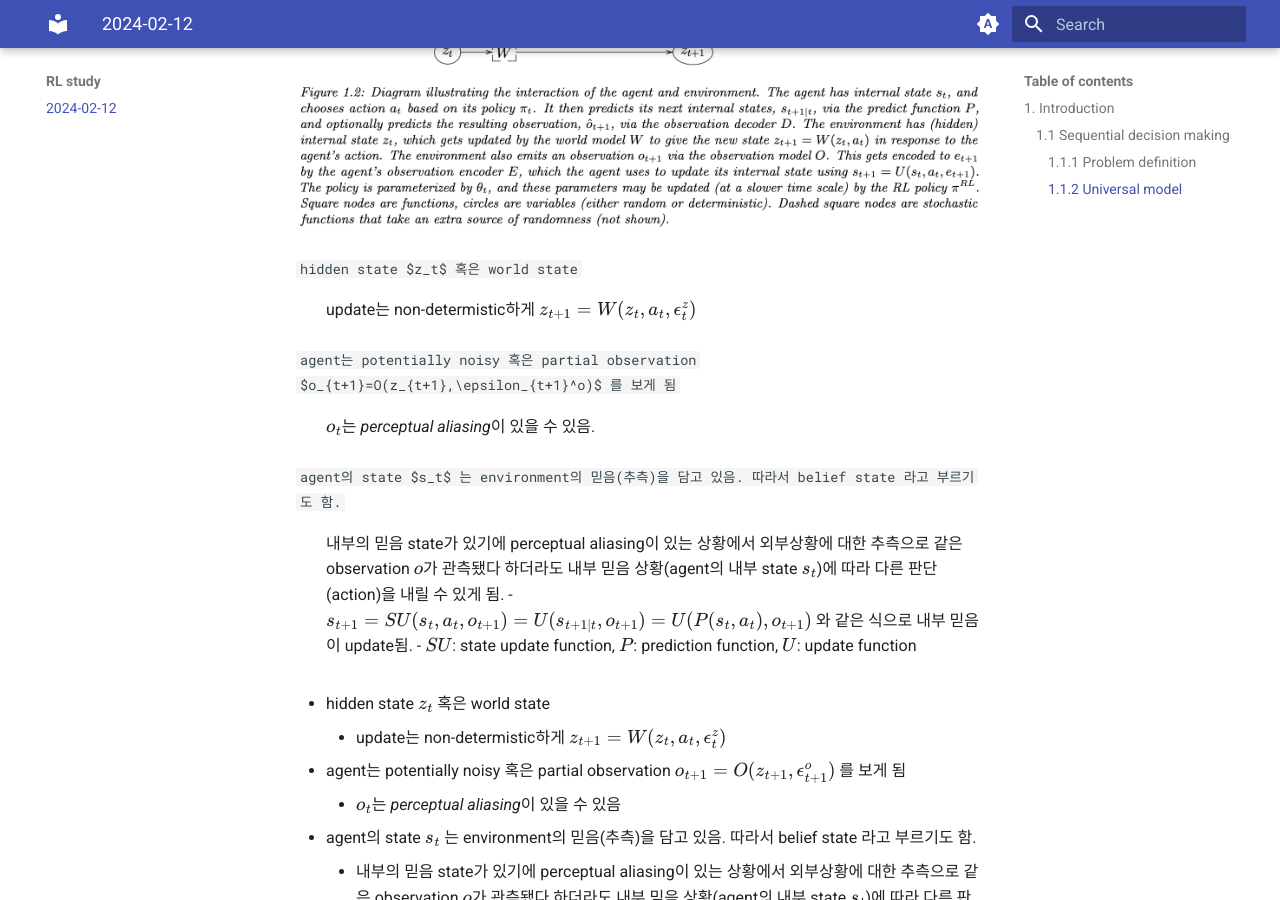
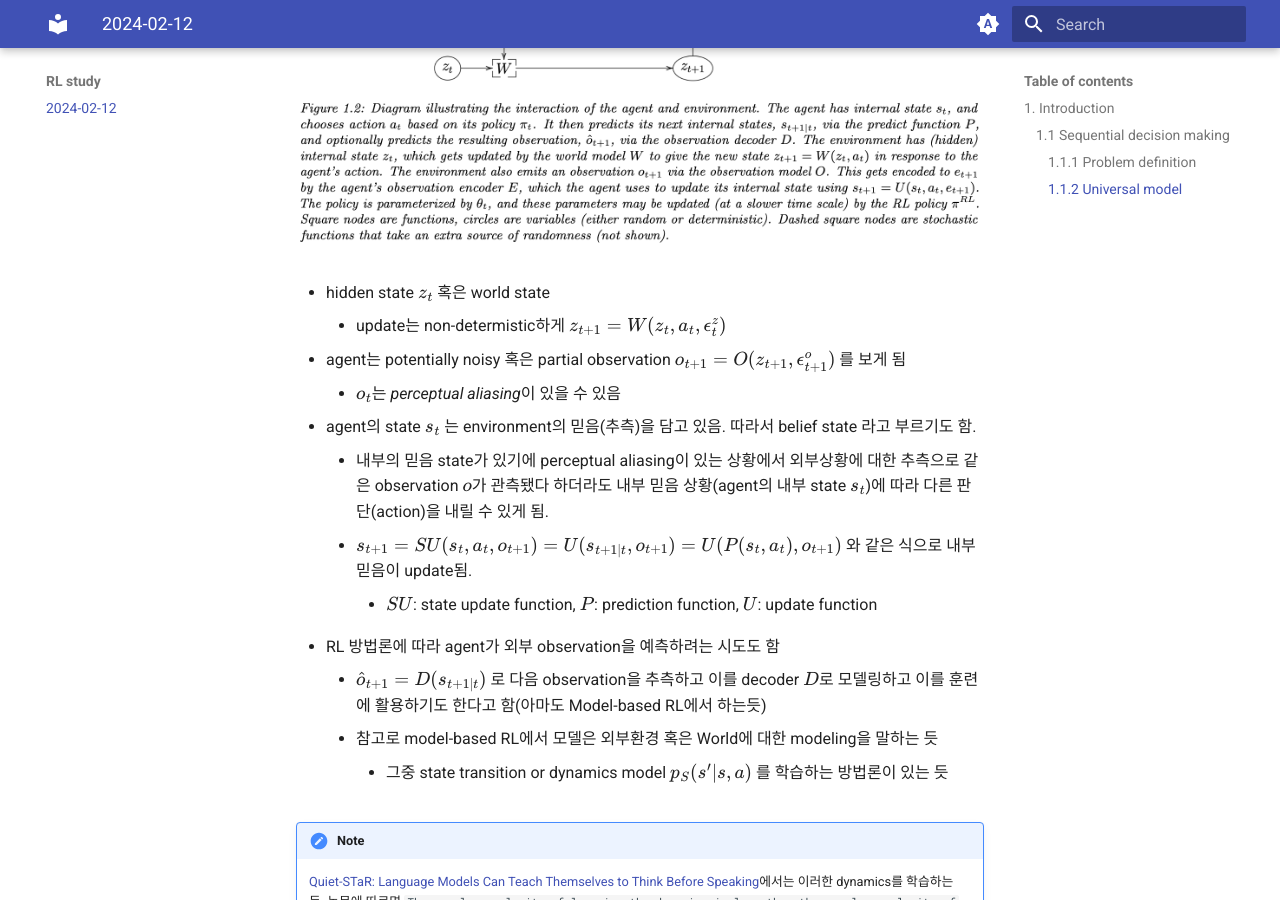
Before and after one commit to wise-hyunsoo/wise-hyunsoo.github.io, an MkDocs documentation site: the page built from docs/RL study/2024-02-12.md, in a window 1280 px wide and 900 px high, scrolled down 1510 px. Built offline with MkDocs 1.6.1 and Material for MkDocs 9.7.7, drawn with Linux system fonts in a browser that asks for light colours.

Commit message:
vault backup: 2025-02-12 09:10:09
Affected files:
docs/RL study/2024-02-12.md

```diff
--- a/docs/RL study/2024-02-12.md
+++ b/docs/RL study/2024-02-12.md
@@ -5,6 +5,7 @@
 #### 1.1.1 Problem definition
 ![Pasted image 20250211093756.png](attachments/Pasted%20image%2020250211093756.png)
 ![Pasted image 20250211093819.png](attachments/Pasted%20image%2020250211093819.png)
+
 - Remark
 
 $$
@@ -17,19 +18,6 @@ $$
 #### 1.1.2 Universal model
 ![Pasted image 20250211103219.png](attachments/Pasted%20image%2020250211103219.png)
 
-
-`hidden state $z_t$ 혹은 world state`
-:   update는 non-determistic하게 $z_{t+1}=W(z_t,a_t,\epsilon_t^z)$
-
-
-`agent는 potentially noisy 혹은 partial observation $o_{t+1}=O(z_{t+1},\epsilon_{t+1}^o)$ 를 보게 됨`
-
-:   $o_t$는 *perceptual aliasing*이 있을 수 있음.
-
-`agent의 state $s_t$ 는 environment의 믿음(추측)을 담고 있음. 따라서 belief state 라고 부르기도 함.`
-:    내부의 믿음 state가 있기에 perceptual aliasing이 있는 상황에서 외부상황에 대한 추측으로 같은 observation $o$가 관측됐다 하더라도 내부 믿음 상황(agent의 내부 state $s_t$)에 따라 다른 판단(action)을 내릴 수 있게 됨.
-	- $s_{t+1}=SU(s_t,a_t,o_{t+1})=U(s_{t+1|t},o_{t+1})=U(P(s_t,a_t),o_{t+1})$ 와 같은 식으로 내부 믿음이 update됨.
-		- $SU$: state update function, $P$: prediction function, $U$: update function
 
 - hidden state $z_t$ 혹은 world state
 	- update는 non-determistic하게 $z_{t+1}=W(z_t,a_t,\epsilon_t^z)$
```
